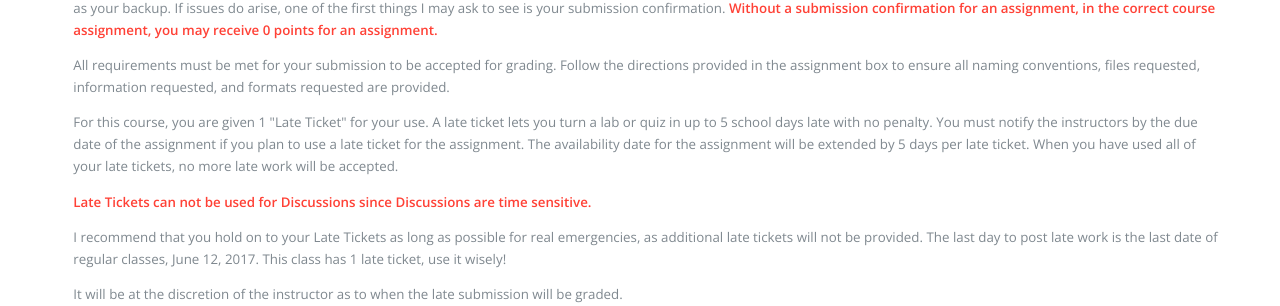
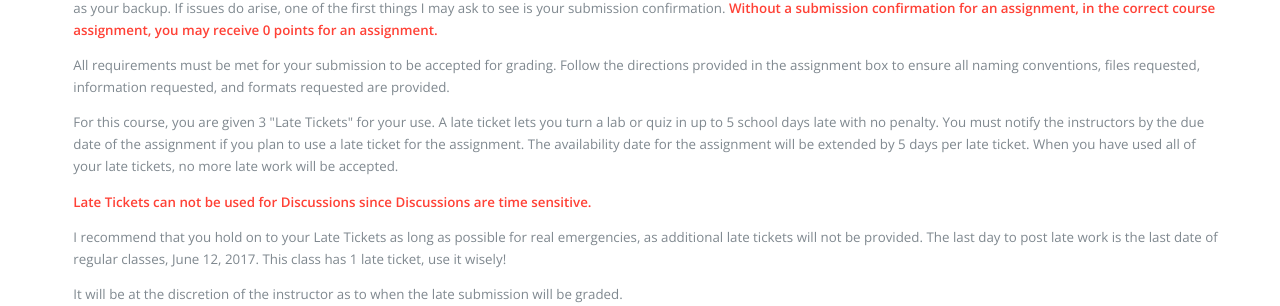
Before and after one commit to argoc/syllabub, a Jekyll site: the page CIS210.html, which Jekyll copies as it is, in a window 1280 px wide and 900 px high, scrolled down 7532 px. Shown: the part 147-453 px from the top of the window. Built offline with Jekyll 4.4.1, drawn with Linux system fonts in a browser that asks for light colours.

Commit message:
important typo (late ticket)

```diff
--- a/CIS210.html
+++ b/CIS210.html
@@ -547,7 +547,7 @@
                                 <p><b>Due dates</b>: Assignments are due on time, the date for each is given on the course Canvas site. Online postings are due by 11:58 p.m. of the due date or they will not be accepted. <strong>Note, Canvas closes the drop-boxes promptly at 11:59:00 p.m.</strong> You can post assignments prior to their due date, however grading is typically done once the due date is past. Please <strong>do not wait until the last minute to post your work</strong> -- expect connectivity issues with Internet access and plan accordingly. Especially if you are uploading large files, you will need to start the upload early, and leave time for your plan B solution if you should lose internet connectivity during the upload. <strong>All assignments must be posted by 11:58pm of the due date listed for a given item using the appropriate posting for a given assignment to be considered as on-time. Any assignment not submitted by that time will be considered late.</strong> Do not wait until the last minute to complete or upload your assignments; that will not be excused. Note: Emailed assignments will not be accepted for grading unless specified as part of an assignment or previously approved. </p>
                                 <p>When assignments are posted at the Web site, using the form provided, Canvas will tell you if it succeeded or failed. I strongly recommend returning to the course page in another browser window to verify that the Discussion Post or File Submission was successfully completed, and put in the correct course and assignment. Since little or no paper is used in the course, your only documentation that you posted an assignment is the successful completion of a submission on Canvas. Please save your files and make screenshots of the successful submission. Keep them safe in the event of a system failure and/or loss of postings at the course Web site. To date, loss of data is extremely rare but can happen since we are using the Internet for transmitting data and software to save it at the far end. It is strongly recommend that you print out all your form confirmations and place them into a confirmation notebook as your backup. If issues do arise, one of the first things I may ask to see is your submission confirmation. <strong>Without a submission confirmation for an assignment, in the correct course assignment, you may receive 0 points for an assignment.</strong> </p>
                                 <p>All requirements must be met for your submission to be accepted for grading. Follow the directions provided in the assignment box to ensure all naming conventions, files requested, information requested, and formats requested are provided. </p>
-                                <p>For this course, you are given 1 "Late Ticket" for your use. A late ticket lets you turn a lab or quiz in up to 5 school days late with no penalty. You must notify the instructors by the due date of the assignment if you plan to use a late ticket for the assignment. The availability date for the assignment will be extended by 5 days per late ticket. When you have used all of your late tickets, no more late work will be accepted.</p>
+                                <p>For this course, you are given 3 "Late Tickets" for your use. A late ticket lets you turn a lab or quiz in up to 5 school days late with no penalty. You must notify the instructors by the due date of the assignment if you plan to use a late ticket for the assignment. The availability date for the assignment will be extended by 5 days per late ticket. When you have used all of your late tickets, no more late work will be accepted.</p>
                                 <p><strong>Late Tickets can not be used for Discussions since Discussions are time sensitive. </strong></p>
                                 <p>I recommend that you hold on to your Late Tickets as long as possible for real emergencies, as additional late tickets will not be provided. The last day to post late work is the last date of regular classes, June 12, 2017. This class has 1 late ticket, use it wisely!</p>
                                 <p>It will be at the discretion of the instructor as to when the late submission will be graded. </p>
```
